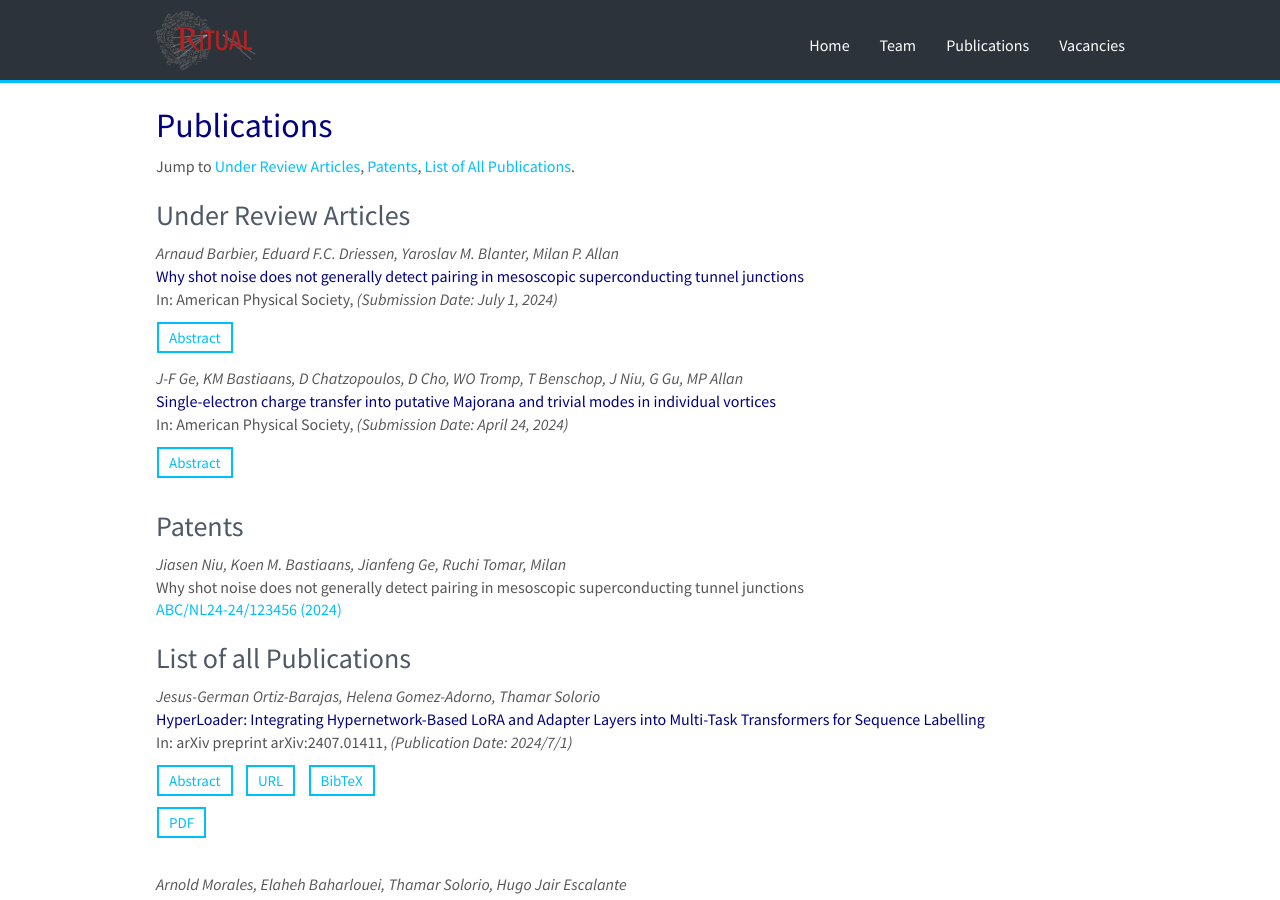
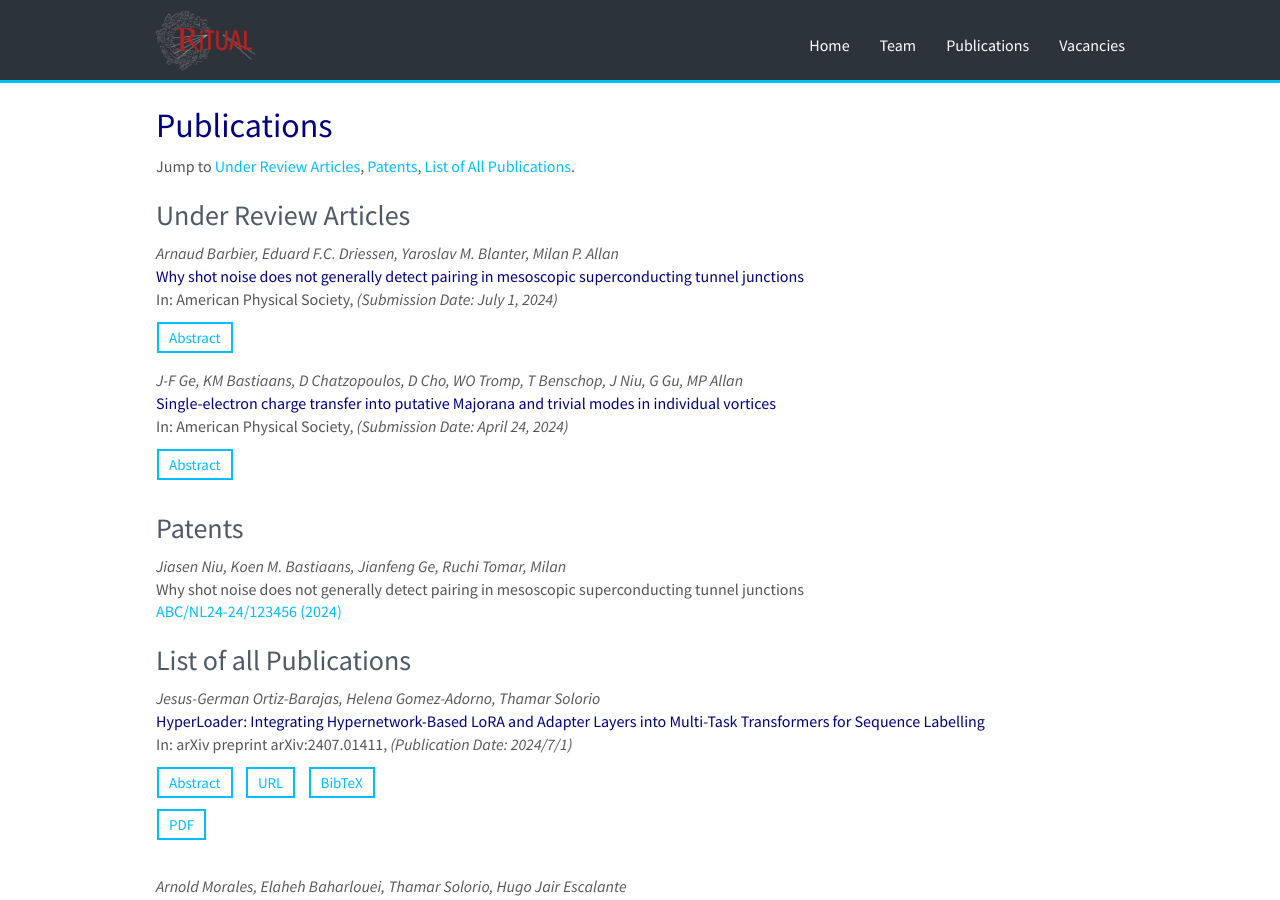
Before and after one commit to RamzaBasharat/MBZUAI, a Jekyll site: the page built from _pages/publications.md, in a window 1280 px wide and 900 px high. Built offline with Jekyll 4.4.1, drawn with Linux system fonts in a browser that asks for light colours; nearby versions of some CDN libraries.

Commit message:
publications 4

```diff
--- a/_pages/publications.md
+++ b/_pages/publications.md
@@ -17,7 +17,7 @@ Jump to [Under Review Articles](#under-review-articles), [Patents](#patents), [L
   <em>{{ publi.authors }} </em><br />
   <span class="navy">{{ publi.title }}</span><br />
   In: {{ publi.publisher }}, <i>(Submission Date: {{publi.date}})</i>
-<div class="row" style="margin-bottom:3px;padding-bottom:0px">
+<div class="row" style="margin-bottom:5px;padding-bottom:0px">
   <div class="col-sm-12 clearfix">
   <a class="small-sky-btn" data-toggle="collapse" href="#abs-{{ forloop.index }}" role="button" aria-expanded="false" aria-controls="abs-{{ forloop.index }}">
     Abstract
```
